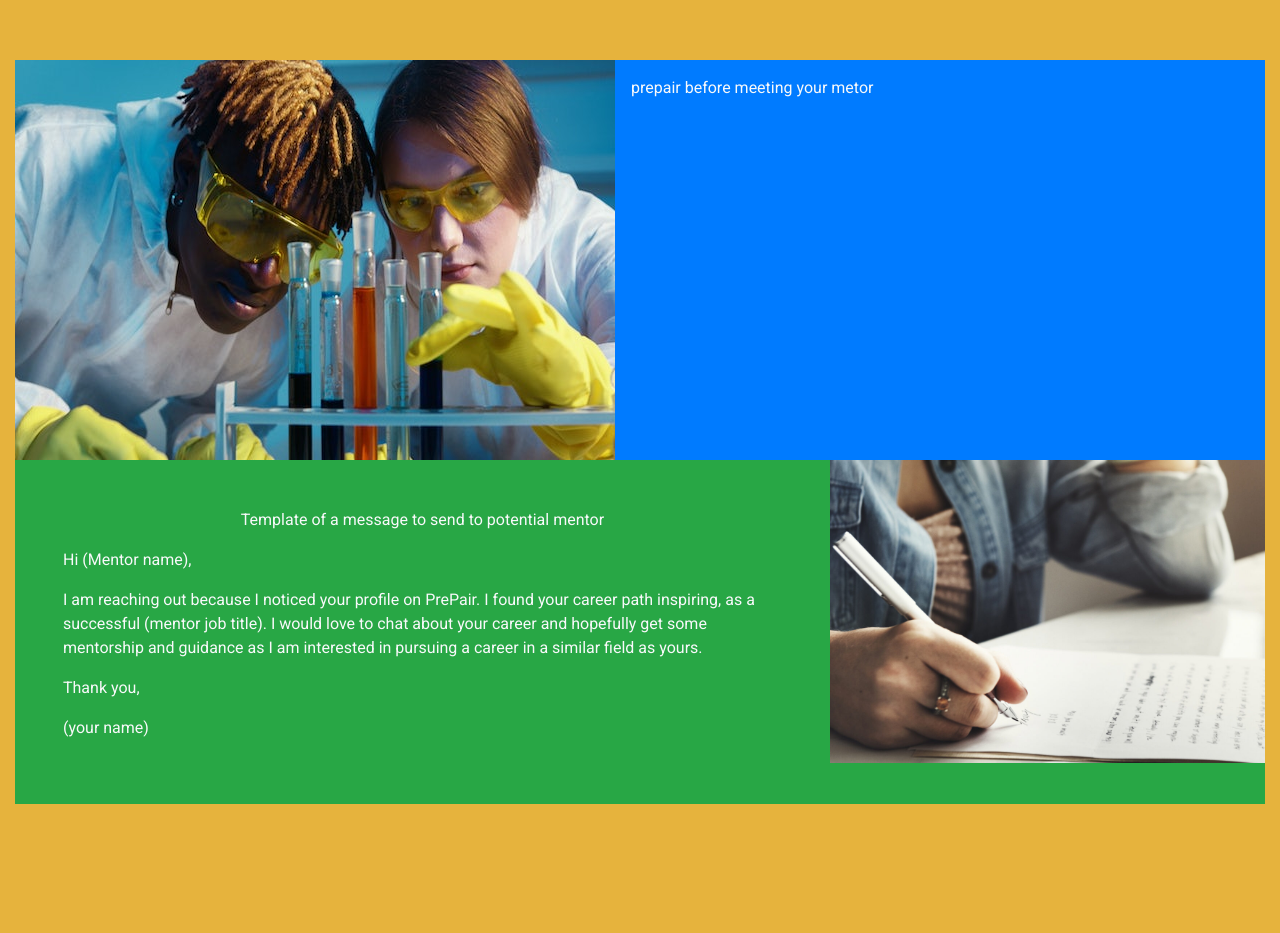
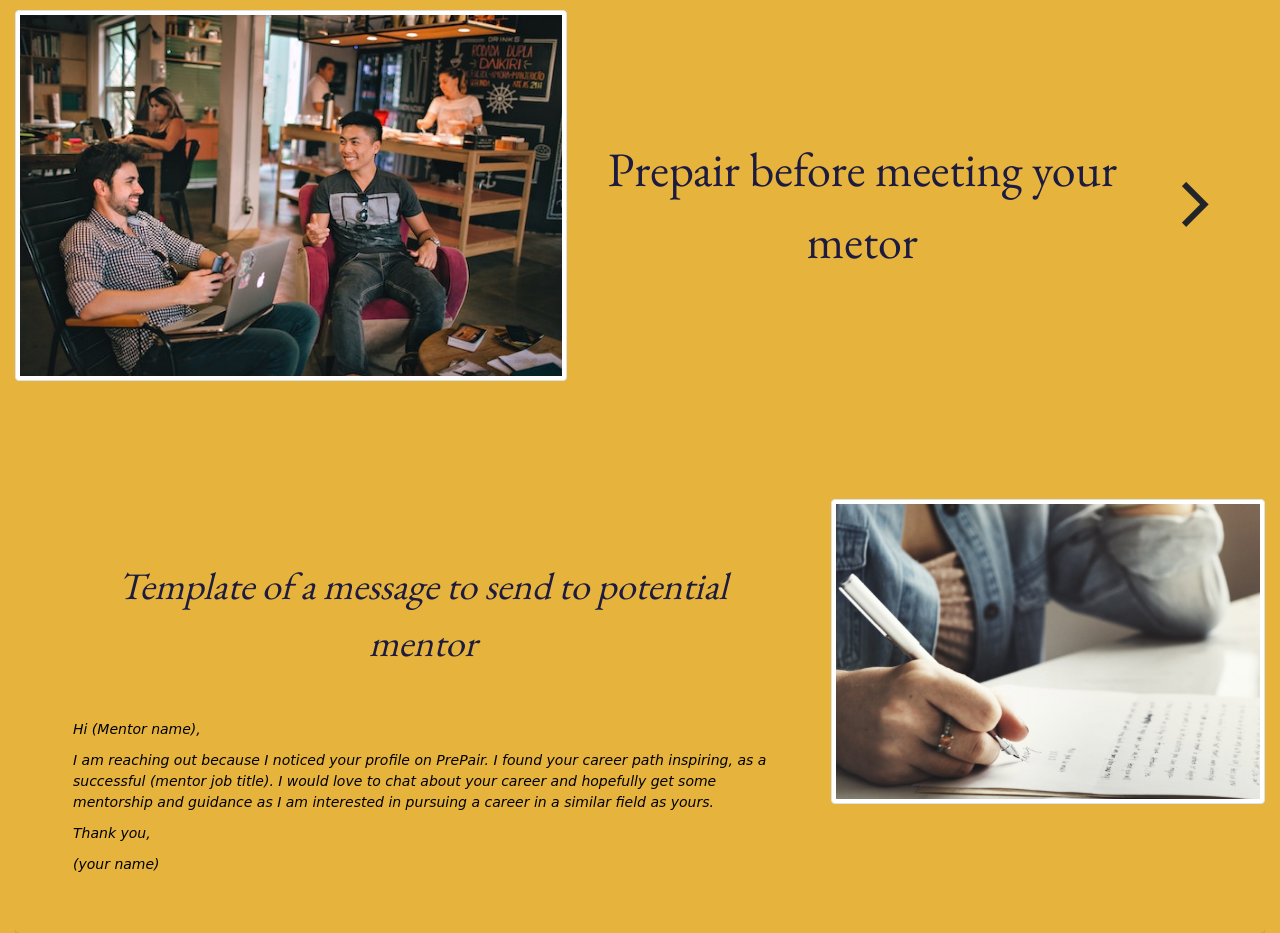
Before and after one commit to gislainm/funathon-2022, a plain HTML site: page client/html/student-page.html in a window 1280 px wide. Shown: the part 760-1693 px from the top of the page. Before the commit the page ends 1564 px from the top, so only its background shows below. Drawn offline with nearby package versions, Linux system fonts and the light colour scheme.

Commit message:
student page

```diff
--- a/client/css/studentStyle.css
+++ b/client/css/studentStyle.css
@@ -1,4 +1,6 @@
 @import url("https://fonts.googleapis.com/css?family=Roboto:300,400,500,700&display=swap");
+@import url("https://fonts.googleapis.com/css2?family=EB+Garamond&display=swap");
+@import url("https://fonts.googleapis.com/css2?family=Material+Symbols+Outlined:opsz,wght,FILL,GRAD@48,400,0,0");
 
 body {
 	background: #e1a210ce;
@@ -63,13 +65,16 @@ header {
 	border: 0px solid #1b1e41;
 	border-radius: 20px;
 	box-shadow: 0px 0px 5px rgb(0 0 0 / 50%);
-	height: 400px;
+	height: 350px;
 	overflow-y: visible;
 	background-color: white;
 }
 .card-mentor p{
-	padding:20px;
-	font-size: 0.8rem;
+	padding: 18px;
+    font-size: 1.4rem;
+    line-height: 26px;
+    text-align: center;
+	font-family: 'EB Garamond', serif;
 }
 .card-mentor img{
 	width:100%;
@@ -84,8 +89,62 @@ header {
 	font-size: 2.3rem;
 	margin-bottom: 30px;
 	color: #1D1B40;
+	font-family: 'EB Garamond', serif;
 }
 .space{
-	height: 300px;
+	height: 250px;
 	background-color: #e1a210ce ;
 }
+.message{
+	padding-top: 100px;
+	background-color:  #e1a210ce;
+}
+
+.mssg p{
+	color: black;
+	font-family: 'Bad Script', cursive;
+	font-size: 14px;
+	font-style: italic;
+	margin:10px
+}
+.mssg-title{
+	font-family: 'EB Garamond', serif !important;
+	font-size: 38px !important;
+	color: #1D1B40 !important;
+}
+.text{
+	display: flex;
+	align-items: center;
+	font-size: 2rem;
+	font-family: 'EB Garamond', serif !important;
+
+
+}
+.text a{
+	text-decoration: none;
+	color: #1D1B40;
+	font-size: 3rem;
+}
+.meeting-mentor{
+	background-color: #e1a210ce;
+}
+.img-st{
+	width: 100%;
+}
+
+.material-symbols-outlined {
+    font-family: "Material Symbols Outlined";
+    font-weight: bolder;
+    font-style: normal;
+    font-size: 51px !important;
+    line-height: 7;
+	margin:0 28px;
+    letter-spacing: normal;
+    text-transform: none;
+    display: inline-block;
+    white-space: nowrap;
+    overflow-wrap: normal;
+    direction: ltr;
+    font-feature-settings: "liga";
+    -webkit-font-smoothing: antialiased;
+}
--- a/client/html/student-page.html
+++ b/client/html/student-page.html
@@ -52,13 +52,25 @@
                     <div class="space">
 
                     </div>
-                    <div class="d-flex  bg-primary text-light ">
-                        <img src="../images/photo3.jpg" alt="">
-                        <span class="text-align-center p-3">prepair before meeting your metor</span>
+                    <div class="d-flex  meeting-mentor">
+                        <div>
+                             <img  class="img-st img-thumbnail" src="../images/photo4.jpg" alt="">
+                        </div>
+
+                        <span class="text-center text p-3">
+
+                                <a href="#">Prepair before meeting your metor</a><span class="material-symbols-outlined">
+                                    arrow_forward_ios
+                                    </span>
+
+
+
+
+                            </span>
                     </div>
-                    <div class="bg-success bg-gradient d-flex">
-                        <div class="p-5 text-light" >
-                            <p class="text-center">Template of a message to send to potential mentor</p>
+                    <div class="message d-flex">
+                        <div class="p-5 mssg text-dark" >
+                            <p class="mssg-title mb-5 text-center">Template of a message to send to potential mentor</p>
                             <p>Hi (Mentor name),</p>
                             <p>I am reaching out because I noticed your profile on PrePair. I found your career path
                                 inspiring,
@@ -67,11 +79,11 @@
                                 mentorship and guidance as I am interested in pursuing a career in a similar field as
                                 yours.</p>
                             <p>Thank you,</p>
-                            (your name)
+                            <p>(your name)</p>
                             </p>
                         </div>
-                        <div class="send-message">
-                            <img src="../images/World-Letter-Writing.jpg" alt="">
+                        <div class="send-message repeating-linear">
+                            <img class="img-thumbnail" src="../images/World-Letter-Writing.jpg" alt="">
                         </div>
 
 
```
